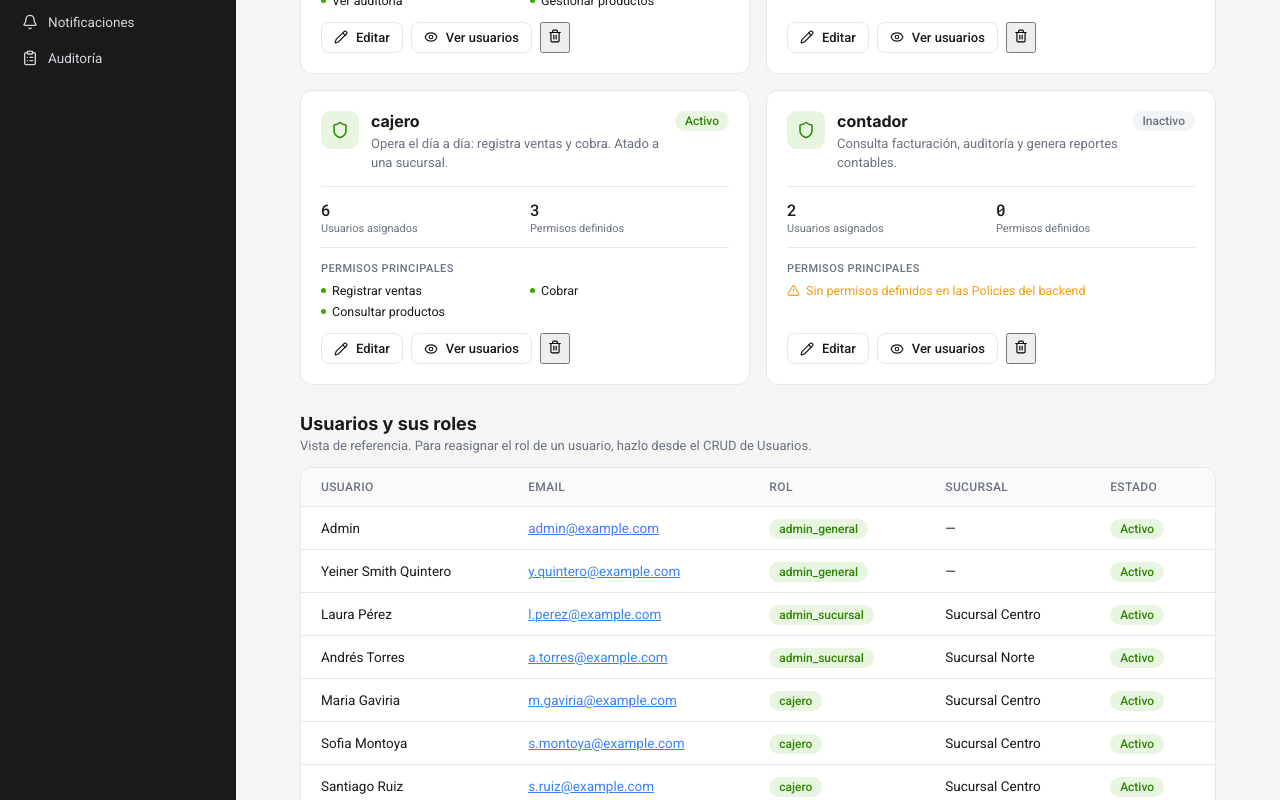
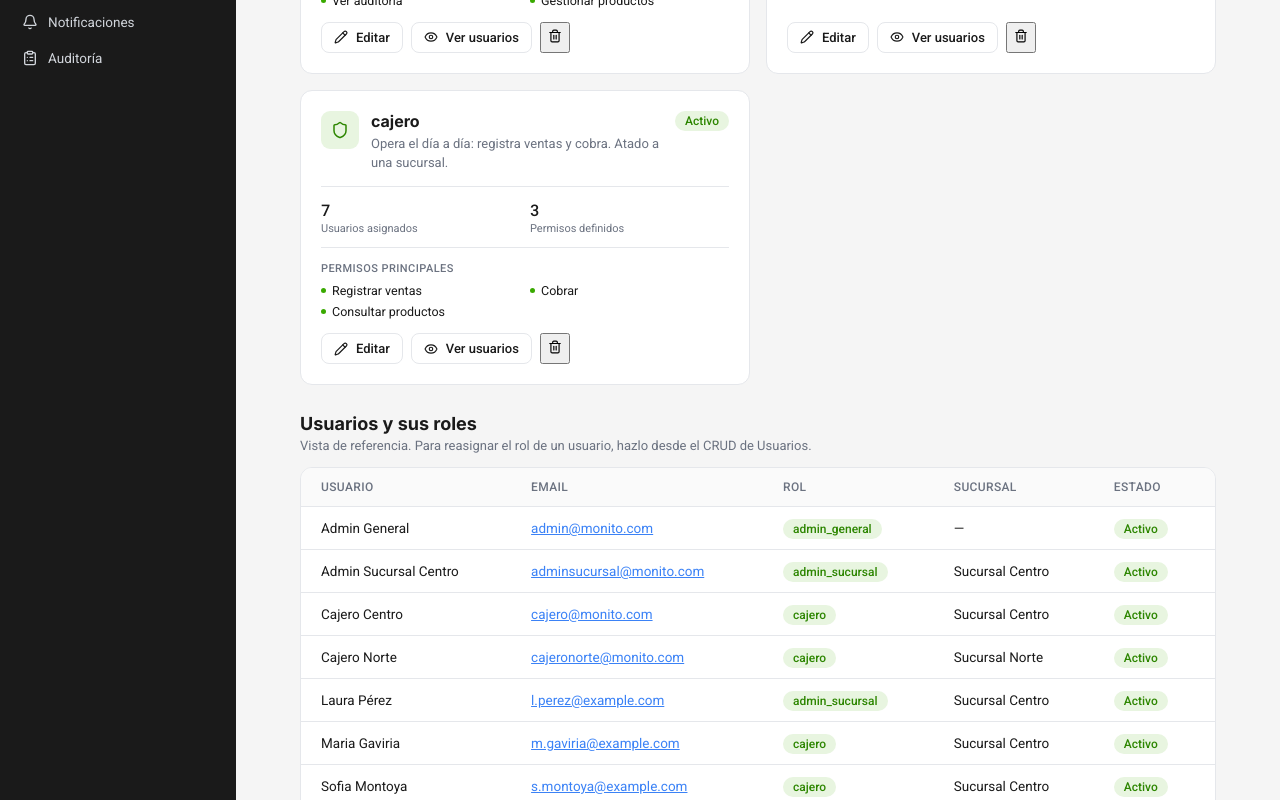
Before and after one commit to Yeiner456/proyecto-ventas, a React app in the folder frontend/: page /roles in a window 1280 px wide. Shown: the part 540-1340 px from the top of the page. Built offline with nearby package versions, Linux system fonts and the light colour scheme; the HTML template or start-up script is replaced by a standard one.

Commit message:
se quito el rol contador

```diff
--- a/frontend/src/components/layout/Sidebar.jsx
+++ b/frontend/src/components/layout/Sidebar.jsx
@@ -46,7 +46,7 @@ const NAV_CONFIG = [
       { key: "nueva-venta", label: "Nueva venta", icon: ShoppingCart, path: "/ventas/nueva", roles: ["admin_sucursal", "cajero"] },
       { key: "registro-ventas", label: "Registro de ventas", icon: ClipboardList, path: "/ventas/registro", roles: ["admin_sucursal", "cajero"] },
       // FacturaPolicy::viewAny() => true para todos los roles autenticados.
-      { key: "facturas", label: "Facturas", icon: FileText, path: "/facturas", roles: ["admin_general", "admin_sucursal", "cajero", "contador"] },
+      { key: "facturas", label: "Facturas", icon: FileText, path: "/facturas", roles: ["admin_general", "admin_sucursal", "cajero"] },
       { key: "metodos-pago", label: "Métodos de pago", icon: CreditCard, path: "/metodos-pago", roles: ["admin_general"] },
     ],
   },
@@ -71,9 +71,8 @@ const NAV_CONFIG = [
     group: "Sistema",
     items: [
       { key: "notificaciones", label: "Notificaciones", icon: Bell, path: "/notificaciones", roles: "todos" },
-      // AuditoriaLogPolicy::viewAny() exige esAdminSucursal() -> 'contador'
-      // queda fuera con las Policies actuales. Revisar con el equipo si
-      // es intencional; lo dejo fiel al backend, no lo cambio por mi cuenta.
+      // AuditoriaLogPolicy::viewAny() exige esAdminSucursal(); coincide
+      // con esta lista (cajero nunca gestiona auditoría).
       { key: "auditoria", label: "Auditoría", icon: ClipboardList, path: "/auditoria", roles: ["admin_general", "admin_sucursal"] },
     ],
   },
--- a/frontend/src/mocks/seedData.js
+++ b/frontend/src/mocks/seedData.js
@@ -53,28 +53,23 @@ export const roles = [
     descripcion: "Opera el día a día: registra ventas y cobra. Atado a una sucursal.",
     activo: true,
   },
-  {
-    id_rol: 4,
-    nombre: "contador",
-    descripcion: "Consulta facturación, auditoría y genera reportes contables.",
-    activo: false,
-  },
 ];
 
 // sucursal_id === null  ->  admin_general (misma regla que Usuario::esAdminGeneral() en el backend)
 export const usuarios = [
-  { id_usuario: 1, nombre: "Admin", email: "admin@example.com", rol_id: 1, sucursal_id: null, activo: true },
-  { id_usuario: 2, nombre: "Yeiner Smith Quintero", email: "y.quintero@example.com", rol_id: 1, sucursal_id: null, activo: true },
-  { id_usuario: 3, nombre: "Laura Pérez", email: "l.perez@example.com", rol_id: 2, sucursal_id: 1, activo: true },
-  { id_usuario: 4, nombre: "Andrés Torres", email: "a.torres@example.com", rol_id: 2, sucursal_id: 2, activo: true },
-  { id_usuario: 5, nombre: "Maria Gaviria", email: "m.gaviria@example.com", rol_id: 3, sucursal_id: 1, activo: true },
-  { id_usuario: 6, nombre: "Sofia Montoya", email: "s.montoya@example.com", rol_id: 3, sucursal_id: 1, activo: true },
-  { id_usuario: 7, nombre: "Santiago Ruiz", email: "s.ruiz@example.com", rol_id: 3, sucursal_id: 1, activo: true },
+  // --- Reales, coinciden exactamente con UsuarioSeeder.php (password: password123) ---
+  { id_usuario: 1, nombre: "Admin General", email: "admin@monito.com", rol_id: 1, sucursal_id: null, activo: true },
+  { id_usuario: 2, nombre: "Admin Sucursal Centro", email: "adminsucursal@monito.com", rol_id: 2, sucursal_id: 1, activo: true },
+  { id_usuario: 3, nombre: "Cajero Centro", email: "cajero@monito.com", rol_id: 3, sucursal_id: 1, activo: true },
+  { id_usuario: 4, nombre: "Cajero Norte", email: "cajeronorte@monito.com", rol_id: 3, sucursal_id: 2, activo: true },
+  // --- Demo de UI únicamente — NO existen en el backend real, solo dan
+  // variedad para probar tablas/filtros con más de una fila por sucursal ---
+  { id_usuario: 5, nombre: "Laura Pérez", email: "l.perez@example.com", rol_id: 2, sucursal_id: 1, activo: true },
+  { id_usuario: 6, nombre: "Maria Gaviria", email: "m.gaviria@example.com", rol_id: 3, sucursal_id: 1, activo: true },
+  { id_usuario: 7, nombre: "Sofia Montoya", email: "s.montoya@example.com", rol_id: 3, sucursal_id: 1, activo: true },
   { id_usuario: 8, nombre: "Camila Rojas", email: "c.rojas@example.com", rol_id: 3, sucursal_id: 2, activo: true },
   { id_usuario: 9, nombre: "Daniel Ospina", email: "d.ospina@example.com", rol_id: 3, sucursal_id: 2, activo: false },
   { id_usuario: 10, nombre: "Valentina Cárdenas", email: "v.cardenas@example.com", rol_id: 3, sucursal_id: 2, activo: true },
-  { id_usuario: 11, nombre: "Felipe Naranjo", email: "f.naranjo@example.com", rol_id: 4, sucursal_id: 1, activo: false },
-  { id_usuario: 12, nombre: "Isabella Castro", email: "i.castro@example.com", rol_id: 4, sucursal_id: 2, activo: false },
 ];
 
 // Coincide con backend/database/seeders/CategoriaProductoSeeder.php
@@ -133,7 +128,7 @@ export const ventas = [
   {
     id_venta: 1,
     sucursal_id: 1,
-    cajero_id: 5,
+    cajero_id: 3, // Cajero Centro (real, cajero@monito.com)
     estado: "pagado",
     metodo_pago_id: 1,
     total: 22000,
@@ -148,7 +143,7 @@ export const ventas = [
   {
     id_venta: 2,
     sucursal_id: 1,
-    cajero_id: 5,
+    cajero_id: 6, // Maria Gaviria (demo)
     estado: "pendiente",
     metodo_pago_id: null,
     total: 4500,
@@ -159,7 +154,7 @@ export const ventas = [
   {
     id_venta: 3,
     sucursal_id: 1,
-    cajero_id: 5,
+    cajero_id: 6, // Maria Gaviria (demo)
     estado: "en_preparacion",
     metodo_pago_id: null,
     total: 7000,
@@ -173,7 +168,7 @@ export const ventas = [
   {
     id_venta: 4,
     sucursal_id: 1,
-    cajero_id: 6,
+    cajero_id: 7, // Sofia Montoya (demo)
     estado: "cancelado",
     metodo_pago_id: 1,
     total: 4000,
@@ -191,7 +186,7 @@ export const facturas = [
     venta_id: 1,
     sucursal_id: 1,
     numero_factura: "SUC01-000001",
-    cajero_id: 5,
+    cajero_id: 3, // Cajero Centro (real)
     total: 22000,
     pdf_ruta: null, // el backend aún no expone un endpoint de descarga (ver nota en FacturasView)
     created_at: "2026-06-20T10:16:00",
@@ -231,7 +226,7 @@ export const notificaciones = [
 export const auditoriaLogs = [
   {
     id_auditoria: 1,
-    usuario_id: 5,
+    usuario_id: 3, // Cajero Centro (real)
     sucursal_id: 1,
     accion: "crear_venta",
     tabla_afectada: "ventas",
@@ -243,7 +238,7 @@ export const auditoriaLogs = [
   },
   {
     id_auditoria: 2,
-    usuario_id: 5,
+    usuario_id: 3, // Cajero Centro (real)
     sucursal_id: 1,
     accion: "cambiar_estado_venta",
     tabla_afectada: "ventas",
@@ -255,7 +250,7 @@ export const auditoriaLogs = [
   },
   {
     id_auditoria: 3,
-    usuario_id: 6,
+    usuario_id: 7, // Sofia Montoya (demo)
     sucursal_id: 1,
     accion: "cambiar_estado_venta",
     tabla_afectada: "ventas",
@@ -267,7 +262,7 @@ export const auditoriaLogs = [
   },
   {
     id_auditoria: 4,
-    usuario_id: 3,
+    usuario_id: 5, // Laura Pérez (demo)
     sucursal_id: 1,
     accion: "ajustar_inventario",
     tabla_afectada: "inventario",
```
